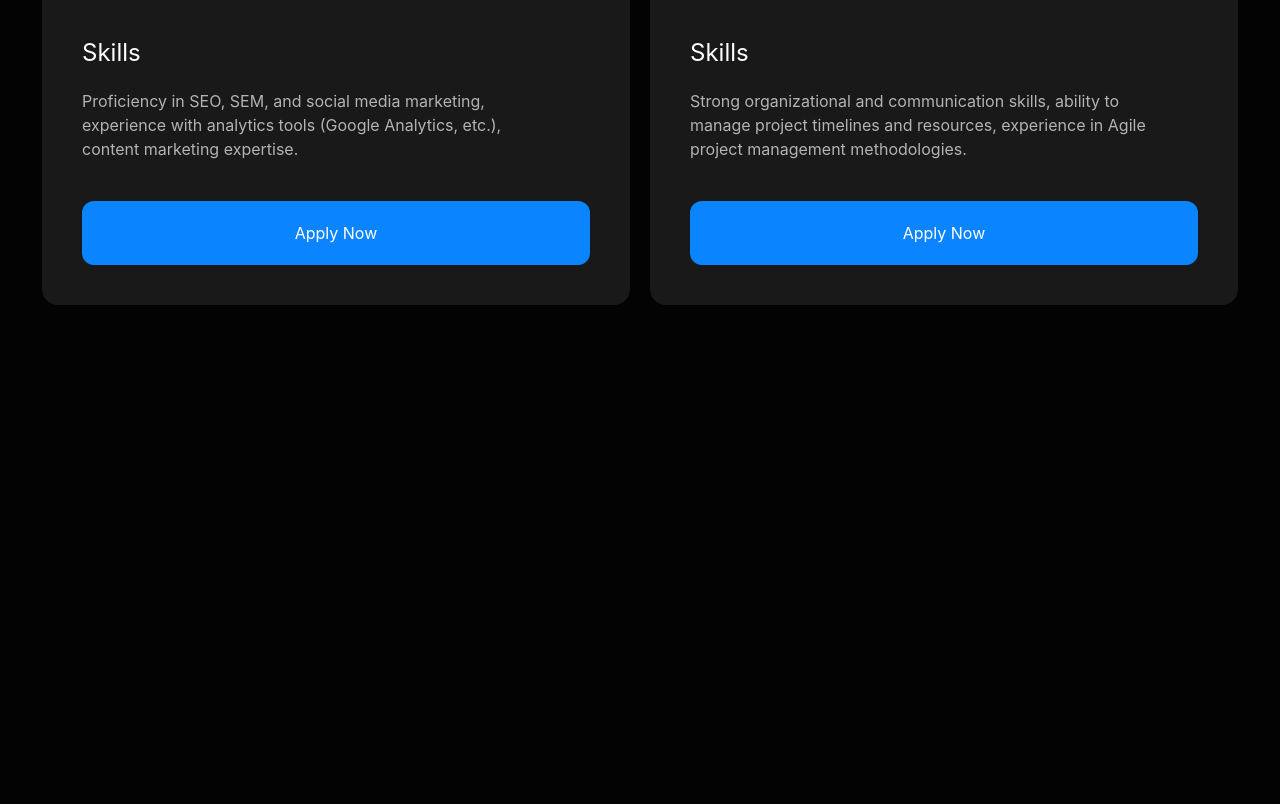
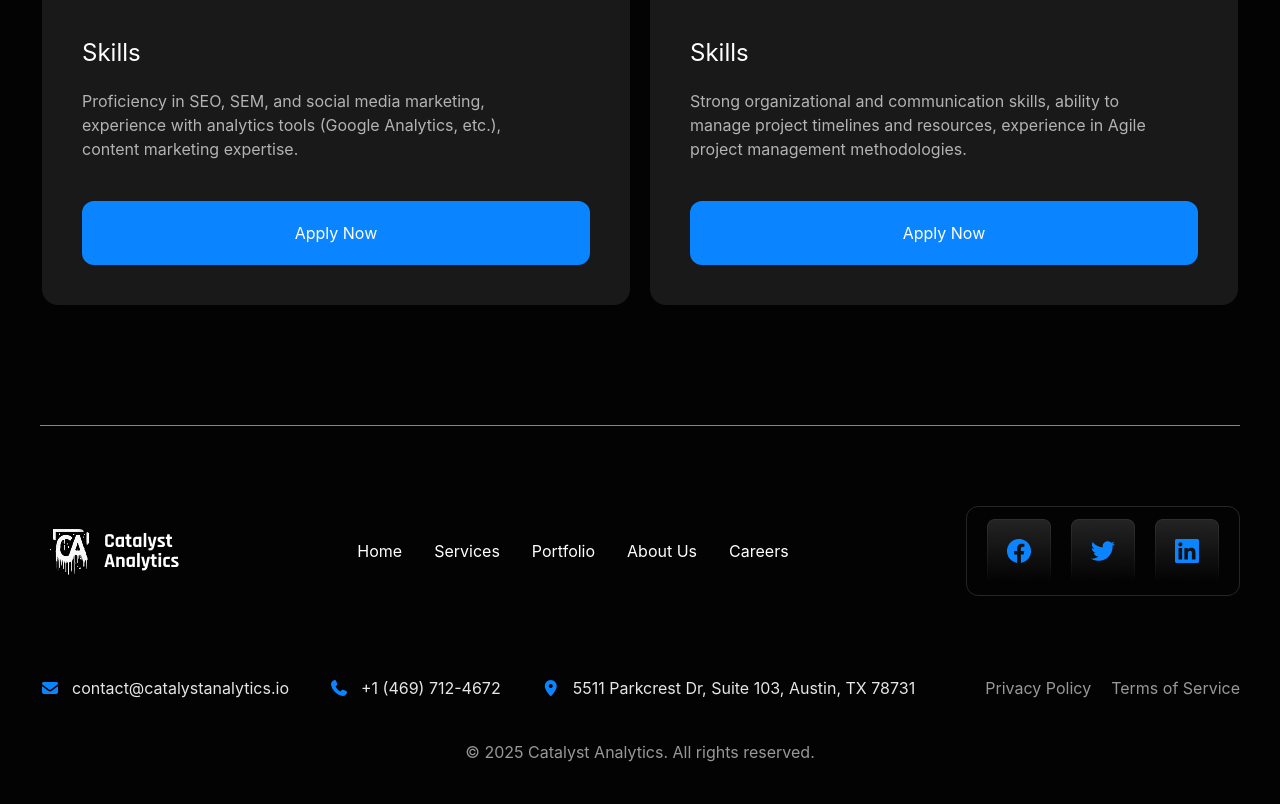
Before and after one commit to Vikingstrong/Exam-3, a website: page src/page4.html in a window 1280 px wide. Shown: the part 4449-5253 px from the top of the page. Before the commit the page ends 4794 px from the top, so only its background shows below. Drawn offline with nearby package versions, Linux system fonts and the light colour scheme; files that its build step writes are made by us from their sources.

Commit message:
Add footer on page 4

```diff
--- a/src/page4.html
+++ b/src/page4.html
@@ -168,5 +168,35 @@
         </div>
     </section>
 </main>
+
+<footer class="max-w-300 m-auto flex gap-5 flex-col mt-20 lg:flex-row lg:justify-between items-center lg:items-center p-5 lg:px-0 lg:py-20 lg:border-t border-[#858585]">
+    <img src="./img/pg1/footer/logo.png" alt="">
+    <nav class="flex flex-col lg:flex-row gap-8 items-center">
+        <p>Home</p>
+        <p>Services</p>
+        <p>Portfolio</p>
+        <p>About Us</p>
+        <p>Careers</p>
+    </nav>
+    <div class="flex gap-5 items-center p-5 py-3 border border-[#262626] rounded-xl flex-col lg:flex-row">
+        <img src="./img/pg1/footer/iconbtn1.png" alt="">
+        <img src="./img/pg1/footer/iconbtn2.png" alt="">
+        <img src="./img/pg1/footer/iconbtn3.png" alt="">
+    </div>
+</footer>
+<footer class="max-w-300 m-auto flex gap-5 flex-col lg:flex-row items-center lg:justify-between">
+    <div class="flex flex-col lg:flex-row gap-10">
+        <p class="flex gap-3 items-center text-[#E6E6E6]"><i class="fa-solid fa-envelope text-[#0A84FF]"></i> contact@catalystanalytics.io</p>
+        <p class="flex gap-3 items-center text-[#E6E6E6]"><i class="fa-solid fa-phone text-[#0A84FF]"></i> +1 (469) 712-4672</p>
+        <p class="flex gap-3 items-center text-[#E6E6E6]"><i class="fa-solid fa-location-dot text-[#0A84FF]"></i> 5511 Parkcrest Dr, Suite 103, Austin, TX 78731</p>
+    </div>
+    <div class="flex gap-5">
+        <p class="text-[#98989A]">Privacy Policy</p>
+        <p class="text-[#98989A]">Terms of Service</p>
+    </div>
+</footer>
+<footer class="max-w-300 m-auto flex justify-center p-5 lg:py-10 lg:px-0">
+    <p class="text-[#98989A]">© 2025 Catalyst Analytics. All rights reserved.</p>
+</footer>
 </body>
 </html>
```
